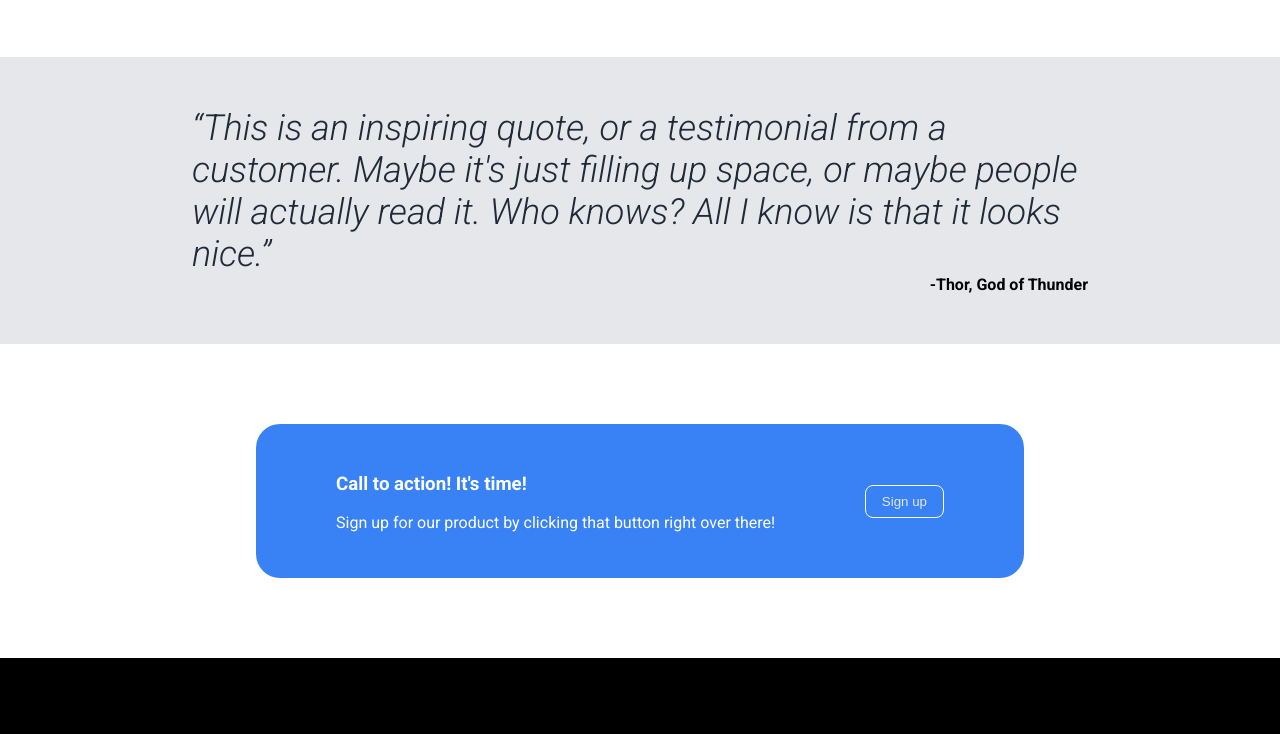
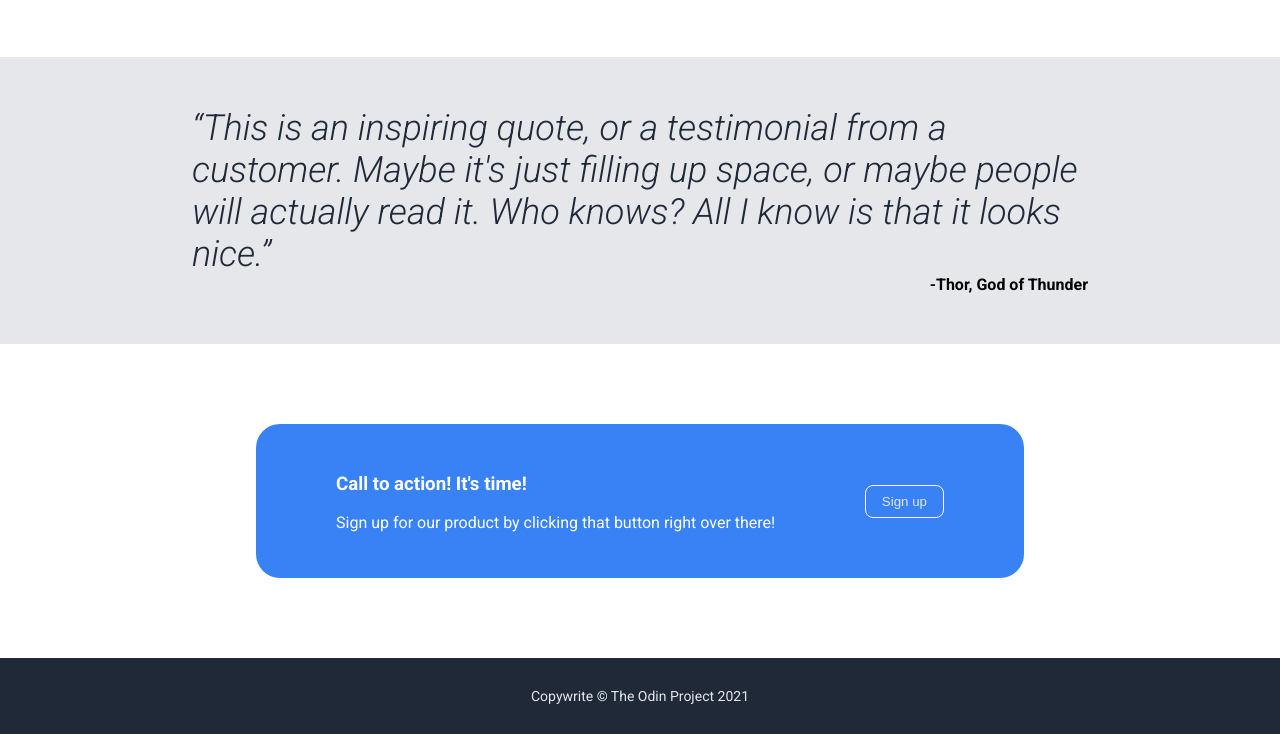
Before and after one commit to jflann/odin-landing-page, a plain HTML site: page index.html in a window 1280 px wide. Shown: the part 1371-2105 px from the top of the page. Before the commit the page ends 2029 px from the top, so only its background shows below. Drawn offline with Linux system fonts and the light colour scheme.

Commit message:
Add footer

```diff
--- a/index.html
+++ b/index.html
@@ -78,7 +78,9 @@
           <button class="signup">Sign up</button>
         </div>
       </div>
-      <div class="footer"></div>
+      <div class="footer">
+        Copywrite © The Odin Project 2021
+      </div>
   </div>
   </body>
 </html>
--- a/style.css
+++ b/style.css
@@ -182,3 +182,13 @@ body {
   border: 1px solid white;
   align-self: center;
 }
+
+.footer {
+  background-color: #1f2937;
+  color: #e5e7eb;
+  font-size: 14px;
+  display: flex;
+  justify-content: center;
+  align-items: center;
+  padding: 30px;
+}
```
